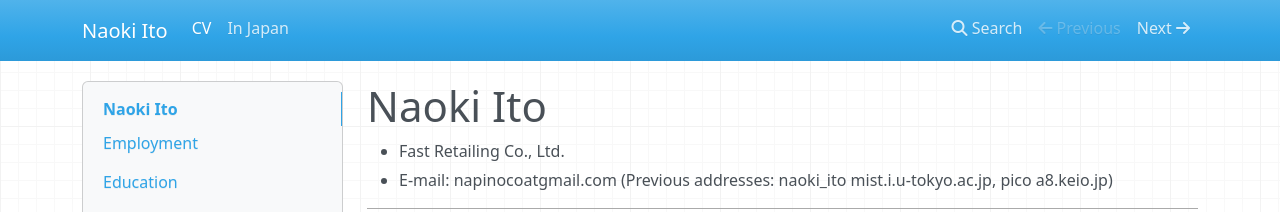
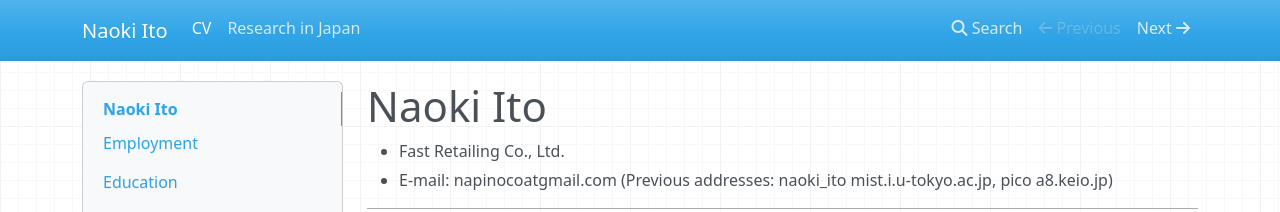
Before and after one commit to napinoco/napinoco.github.com, an MkDocs documentation site: the page built from docs/index.md, in a window 1280 px wide. Shown: the top 212 px of the page. Built offline with MkDocs 1.6.1, drawn with Linux system fonts in a browser that asks for light colours; nearby versions of some CDN libraries.

Commit message:
ナビゲーションを「In Japan」から「Research in Japan」に変更
より明確で海外の閲覧者にも理解しやすい表現に変更

https://claude.ai/code/session_01FMjakZ3Hh6MMVS1jiwxwjB

```diff
--- a/404.html
+++ b/404.html
@@ -39,7 +39,7 @@
                                 <a href="/." class="nav-link">CV</a>
                             </li>
                             <li class="nav-item">
-                                <a href="/achievement-ja/" class="nav-link">In Japan</a>
+                                <a href="/achievement-ja/" class="nav-link">Research in Japan</a>
                             </li>
                         </ul>
 
--- a/index.html
+++ b/index.html
@@ -39,7 +39,7 @@
                                 <a href="." class="nav-link active" aria-current="page">CV</a>
                             </li>
                             <li class="nav-item">
-                                <a href="achievement-ja/" class="nav-link">In Japan</a>
+                                <a href="achievement-ja/" class="nav-link">Research in Japan</a>
                             </li>
                         </ul>
 
--- a/mkdocs.yml
+++ b/mkdocs.yml
@@ -2,7 +2,7 @@ site_name: Naoki Ito
 theme: mkdocs
 nav:
   - CV: 'index.md'
-  - In Japan: 'achievement-ja.md'
+  - Research in Japan: 'achievement-ja.md'
 extra_css:
     # - "//fonts.googleapis.com/earlyaccess/notosansjp.css"
     # - "//fonts.googleapis.com/css?family=Open+Sans:600,800"
```
Also changed, not shown: other parts of index.html (+1 -1 lines), 2 other files.
